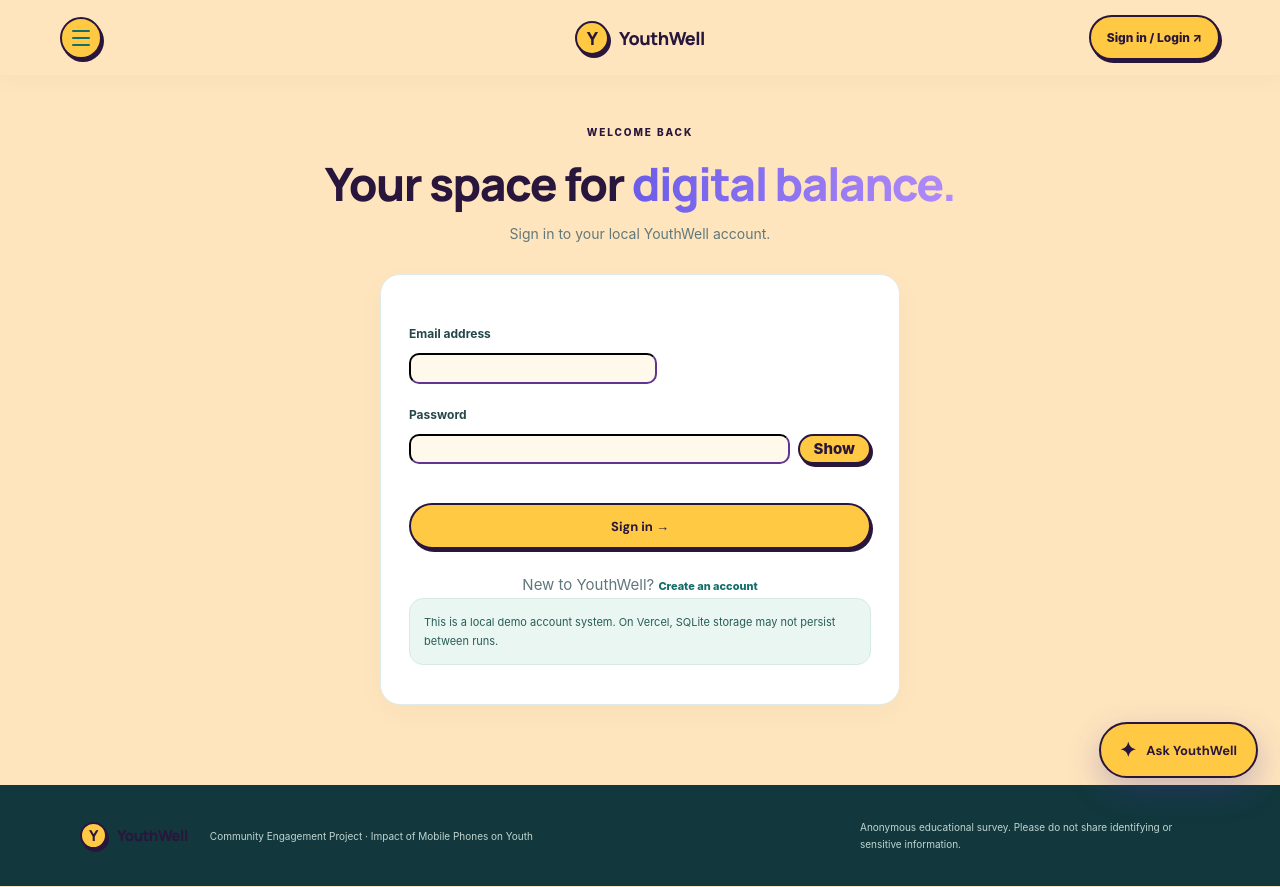
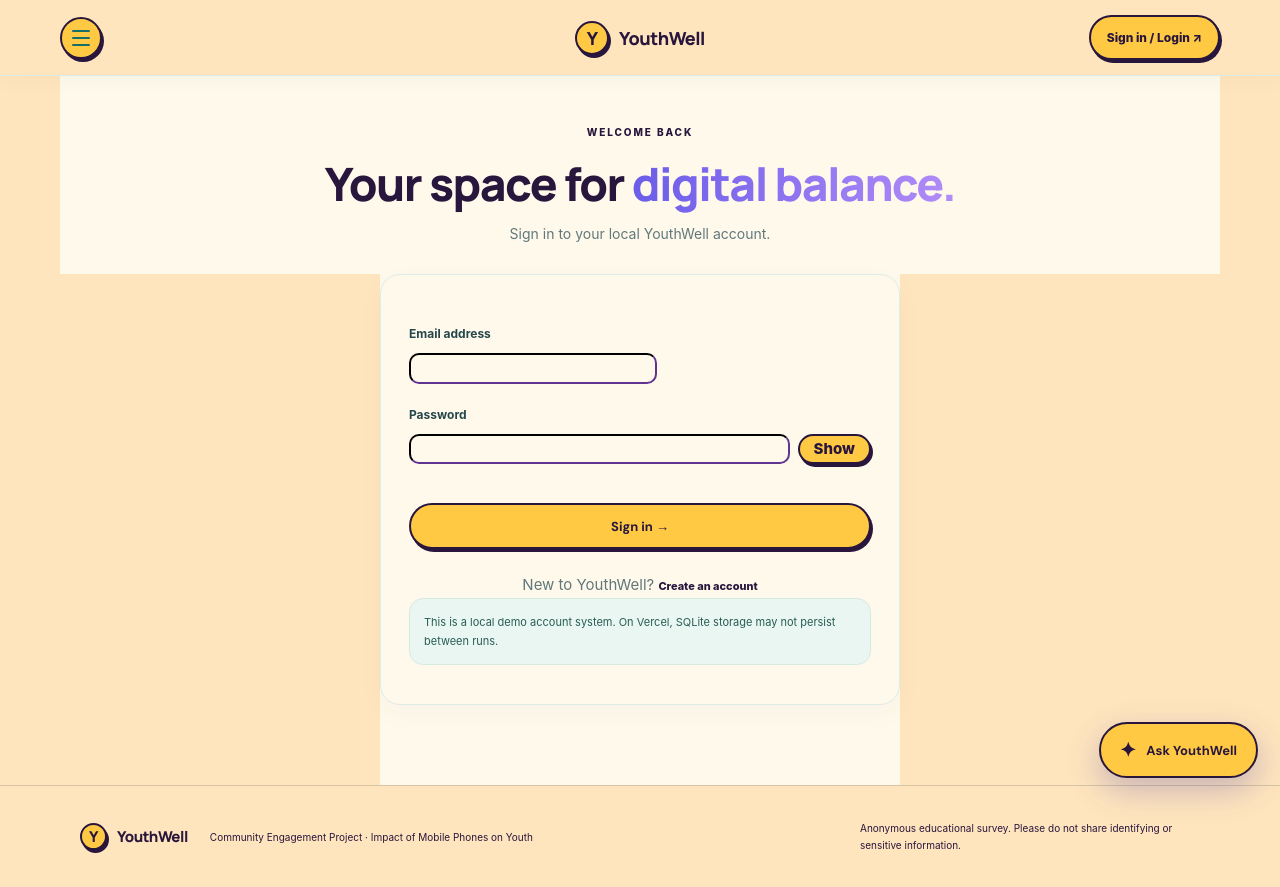
Before and after one commit to shubham-bahadurge/youth-digital-wellbeing-analyzer, a Flask app: page /login in a window 1280 px wide. Run offline with Flask 3, Linux system fonts and the light colour scheme.

Commit message:
Enforce cream ivory yellow theme across YouthWell pages

```diff
--- a/static/style.css
+++ b/static/style.css
@@ -234,3 +234,22 @@ input,select,textarea{background:var(--yw-ivory)!important;color:var(--yw-plum)!
 .sketch-tool-links a,.sketch-tool-links button{background:var(--yw-ivory)!important;border-color:var(--yw-plum)!important}
 .sketch-nav .nav-links{background:var(--yw-ivory)!important;border:2px solid var(--yw-plum)!important}
 ::selection{background:var(--yw-yellow);color:var(--yw-plum)}
+
+/* Final palette enforcement across every page, including survey, footer and chatbot */
+:root{--cream:#FFE5BD;--ivory:#FFF9EC;--yellow:#FFC943;--ink:#29163D}
+html,body,main{background:var(--cream)!important;color:var(--ink)!important}
+.nav,.sketch-nav,header:not(.yw-chat-header),.site-header{background:var(--cream)!important}
+.footer{background:var(--cream)!important;color:var(--ink)!important;border-top:1px solid #d8c4a5!important}
+.footer p,.footer-note{color:var(--ink)!important}
+.footer .brand,.footer .brand-light{color:var(--ink)!important}
+main .container,main .page-wrap,main .survey-layout,main .survey-main,main .content-card{background:var(--ivory)!important}
+main .card,main .panel,main .survey-card,main form,.auth-card,.form-card{background:var(--ivory)!important}
+button,.button,.btn,.nav-cta,input[type=submit],input[type=button],.yw-chat-launch,.yw-chat-form button{background:var(--yellow)!important;color:var(--ink)!important;border-color:var(--ink)!important}
+a,.brand,.brand-light,h1,h2,h3,h4,.yw-chat-heading strong{color:var(--ink)!important}
+.brand-mark,.yw-chat-avatar{background:var(--yellow)!important;color:var(--ink)!important;border-color:var(--ink)!important}
+.yw-chat-panel{background:var(--ivory)!important;border:2px solid var(--ink)!important}
+.yw-chat-header{background:var(--cream)!important;color:var(--ink)!important}
+.yw-chat-bubble.bot{background:var(--cream)!important;color:var(--ink)!important;border:1px solid #d8c4a5!important}
+.yw-chat-bubble.user{background:var(--yellow)!important;color:var(--ink)!important}
+.yw-chat-form input{background:var(--ivory)!important;color:var(--ink)!important;border-color:var(--ink)!important}
+input,select,textarea{background:var(--ivory)!important;color:var(--ink)!important;border-color:var(--ink)!important}
```
